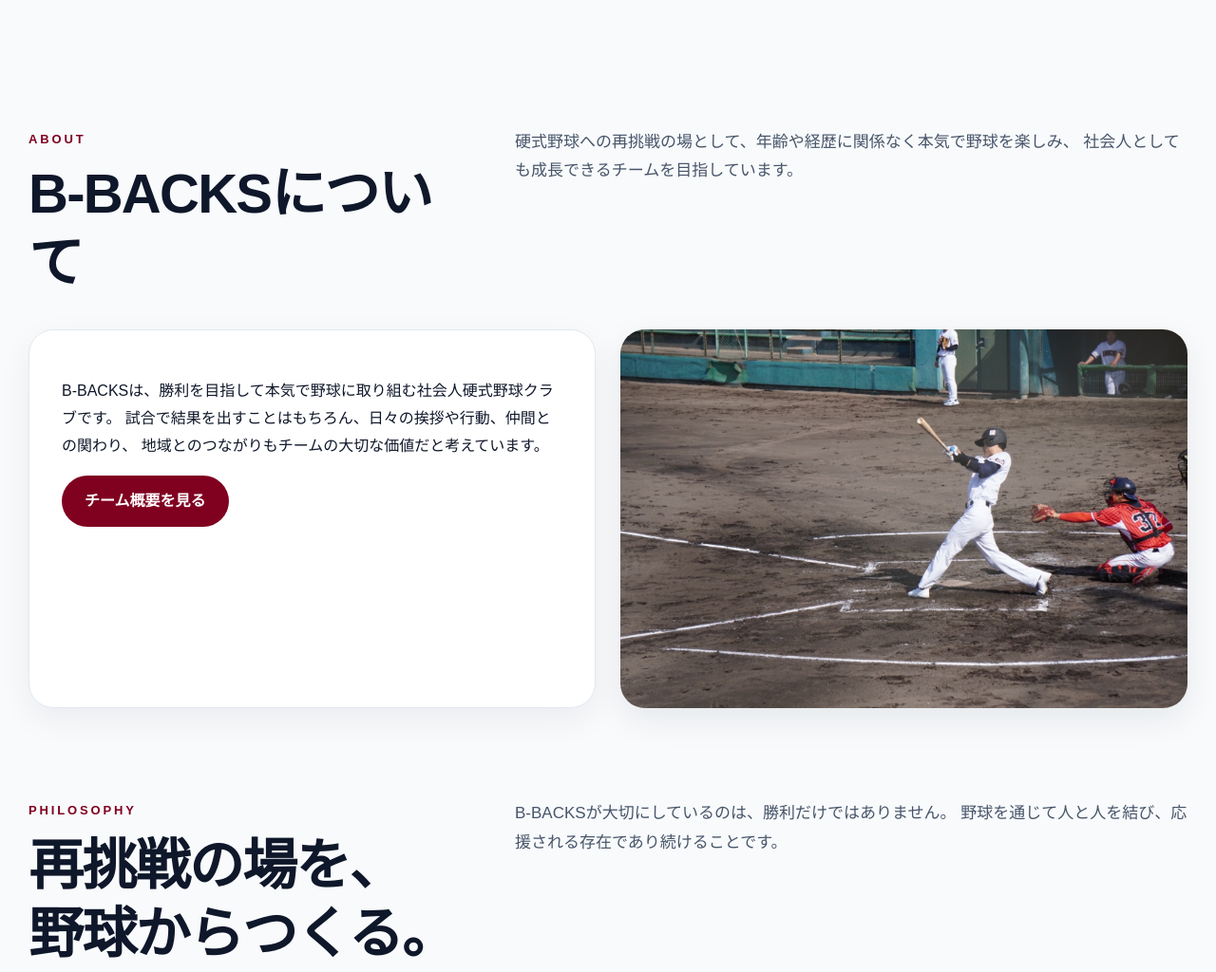
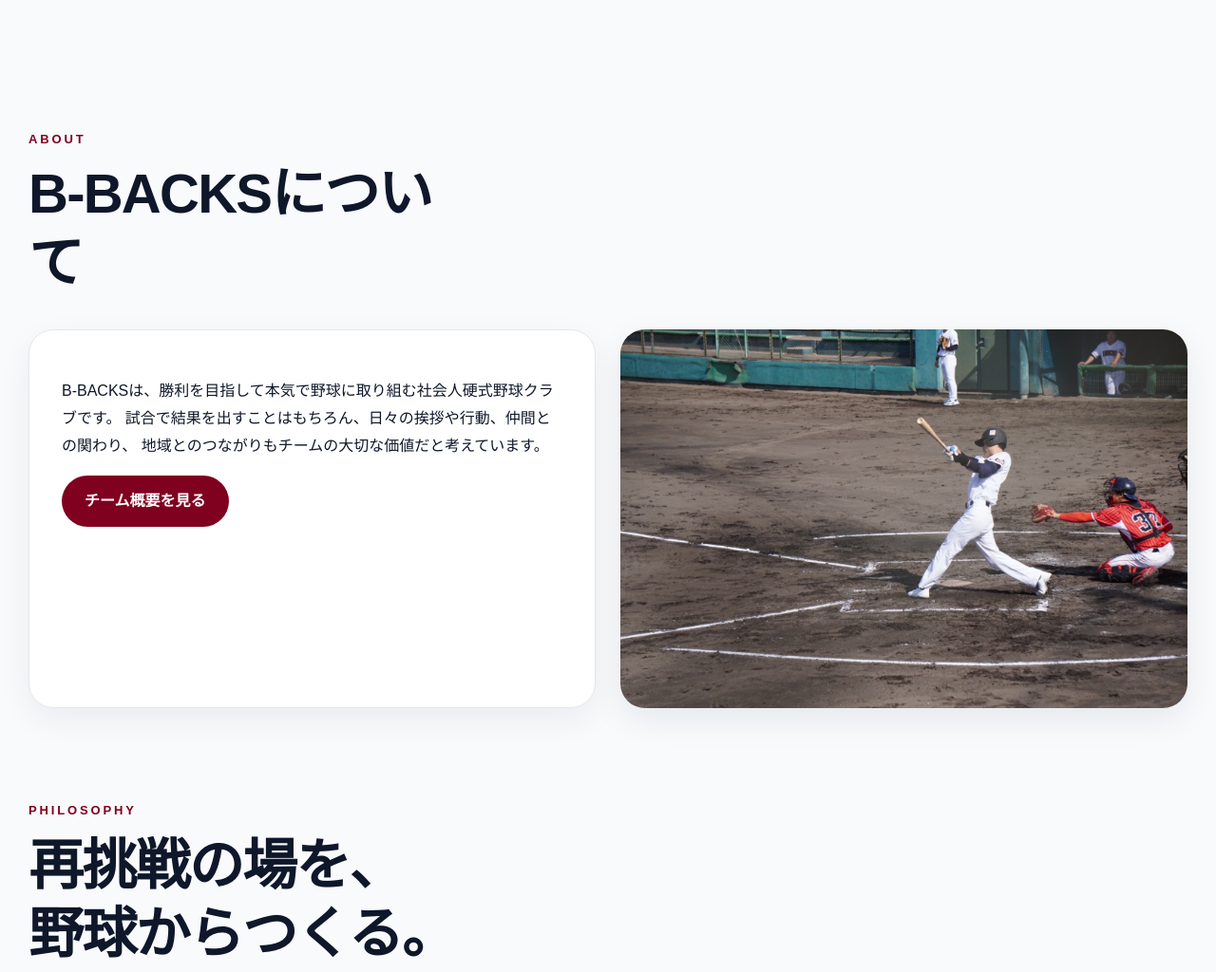
Before and after one commit to teruaki731tb-dot/b-backs-site, a plain HTML site: page index.html in a window 1280 px wide. Shown: the part 820-1844 px from the top of the page at 95% size. Drawn offline with Linux system fonts and the light colour scheme.

Commit message:
Update index.html

```diff
--- a/index.html
+++ b/index.html
@@ -489,10 +489,7 @@
         <p class="section-en">ABOUT</p>
         <h2>B-BACKSについて</h2>
       </div>
-      <p class="section-lead">
-        硬式野球への再挑戦の場として、年齢や経歴に関係なく本気で野球を楽しみ、
-        社会人としても成長できるチームを目指しています。
-      </p>
+
     </div>
 
     <div class="about-grid">
@@ -515,10 +512,7 @@
         <p class="section-en">PHILOSOPHY</p>
         <h2>再挑戦の場を、<br>野球からつくる。</h2>
       </div>
-      <p class="section-lead">
-        B-BACKSが大切にしているのは、勝利だけではありません。
-        野球を通じて人と人を結び、応援される存在であり続けることです。
-      </p>
+
     </div>
 
     <div class="philosophy-grid">
@@ -548,9 +542,7 @@
         <p class="section-en">MESSAGE</p>
         <h2>監督の想い</h2>
       </div>
-      <p class="section-lead">
-        野球を続けたい人が、もう一度挑戦できる場所を。
-      </p>
+
     </div>
 
     <div class="message-box">
@@ -576,9 +568,7 @@
         <p class="section-en">CONTENTS</p>
         <h2>活動を見る</h2>
       </div>
-      <p class="section-lead">
-        選手紹介、試合結果、選手募集など、B-BACKSの活動情報はこちらから。
-      </p>
+
     </div>
 
     <div class="contents-scroll">
```
